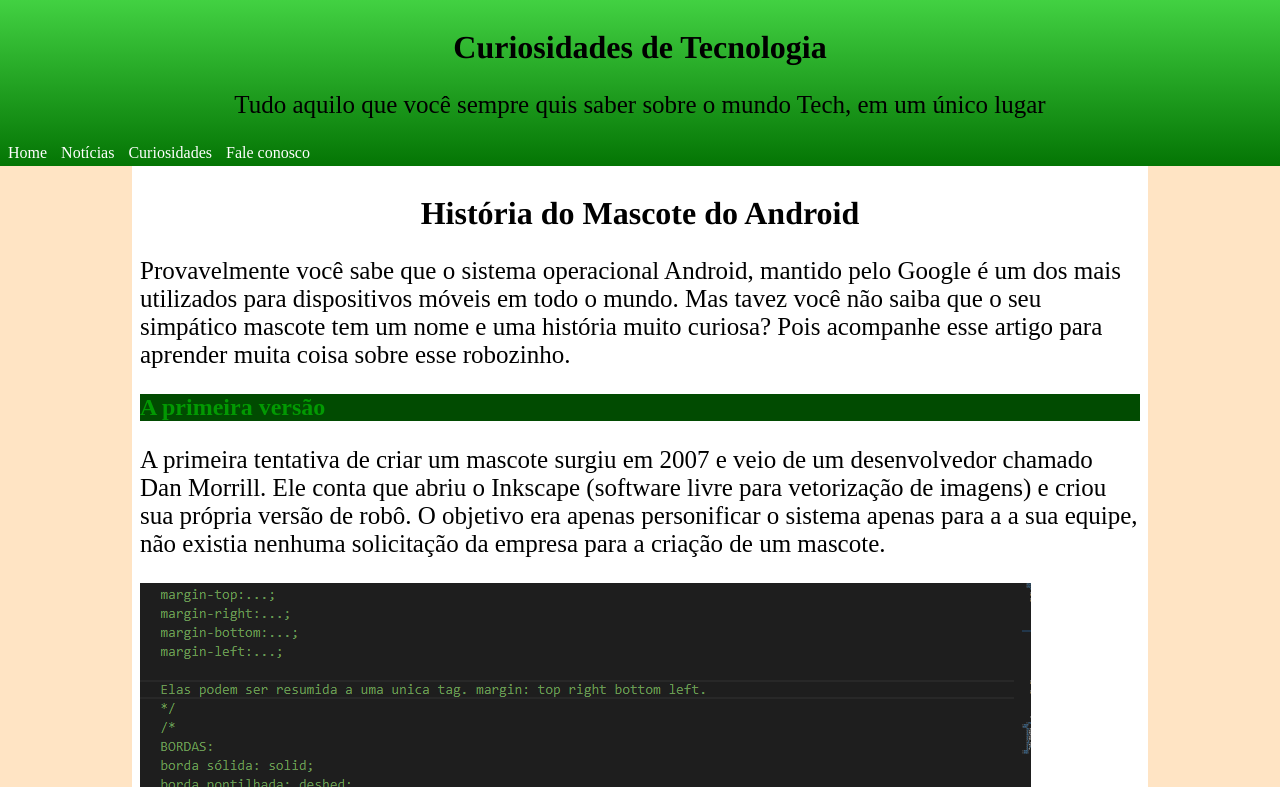
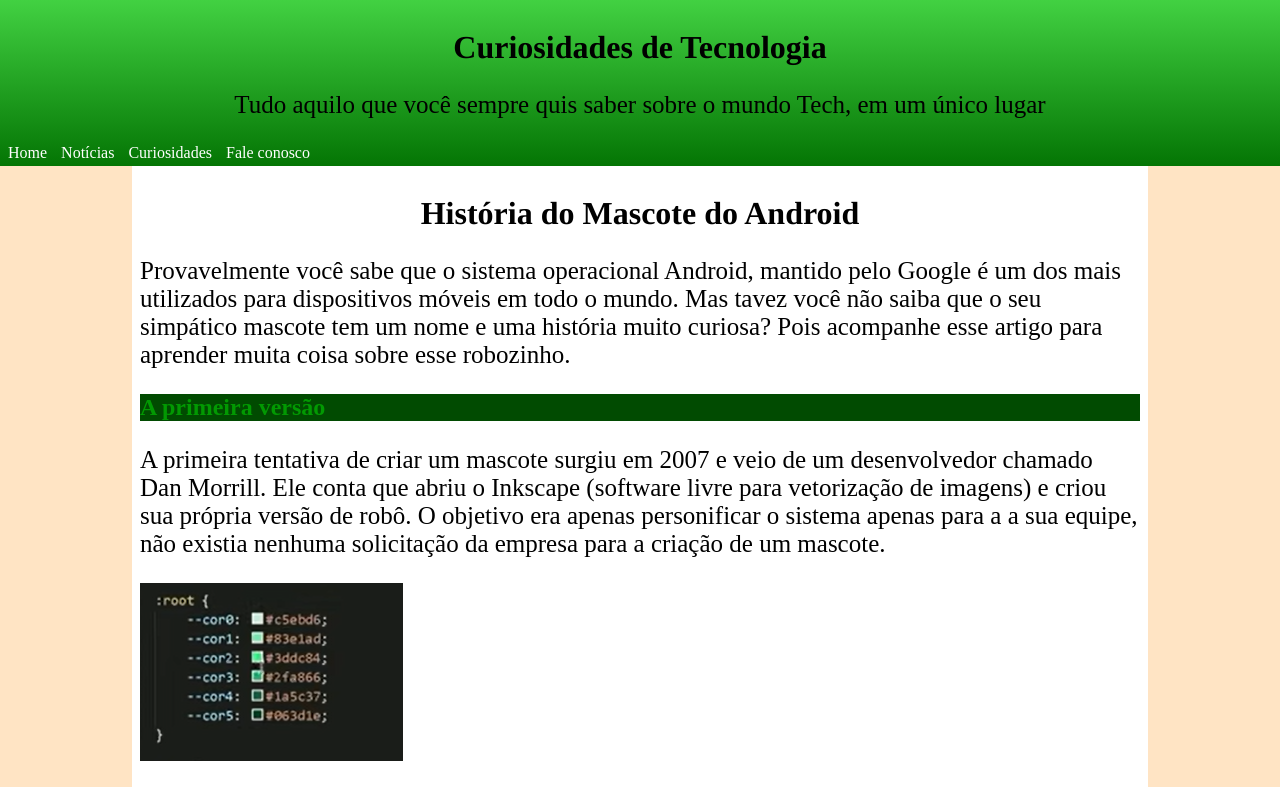
Before and after one commit to GabCebolhinha/Site-do-Desafio, a plain HTML site: page index.html in a window 1280 px wide. Shown: the top 787 px of the page. Drawn offline with Linux system fonts and the light colour scheme; a web font is replaced by a local one.

Commit message:
Update index.html

```diff
--- a/index.html
+++ b/index.html
@@ -92,7 +92,7 @@
             <p>Provavelmente você sabe que o sistema operacional Android, mantido pelo Google é um dos mais utilizados para dispositivos móveis em todo o mundo. Mas tavez você não saiba que o seu simpático mascote tem um nome e uma história muito curiosa? Pois acompanhe esse artigo para aprender muita coisa sobre esse robozinho.</p>
             <h2>A primeira versão</h2>
             <p>A primeira tentativa de criar um mascote surgiu em 2007 e veio de um desenvolvedor chamado Dan Morrill. Ele conta que abriu o Inkscape (software livre para vetorização de imagens) e criou sua própria versão de robô. O objetivo era apenas personificar o sistema apenas para a a sua equipe, não existia nenhuma solicitação da empresa para a criação de um mascote.</p>
-            <img src="https://gabcebolhinha.github.io/Site-do-Desafio/Captura de tela 2022-10-31 230208.png" class="primeira">
+            <img src="https://gabcebolhinha.github.io/Site-do-Desafio/root.png" class="primeira">
             <p>Essa primeira versão bizarra até foi batizada em homenagem ao seu criador: seriam os Dandroids.</p>
             <h2>Surge um novo mascote</h2>
             <p>A ideia de ter um mascote foi amadurecendo e a missão foi passada para uma profissional da área. A ilustradora Russa Irina Blok, também funcionária do Google, ficou com a missão de representar o pequeno robô de uma maneira mais agradável.</p>
```
